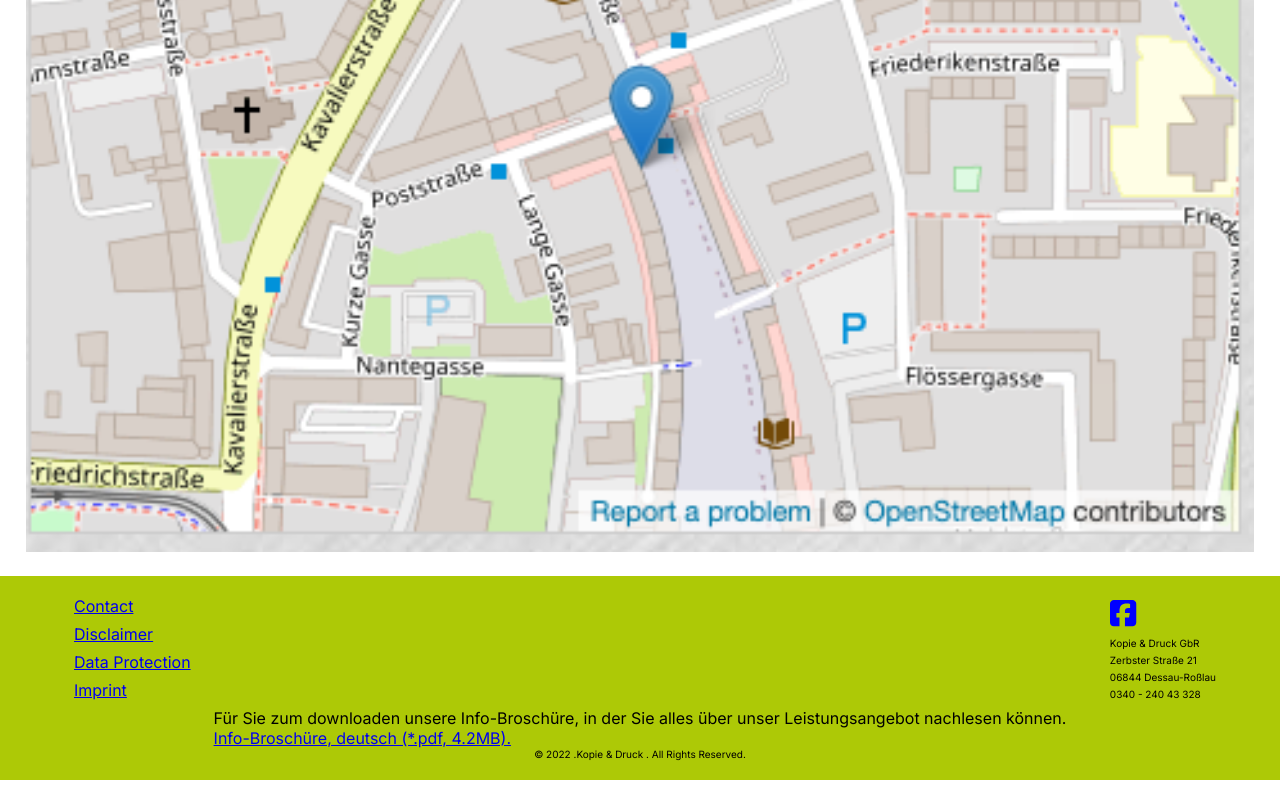
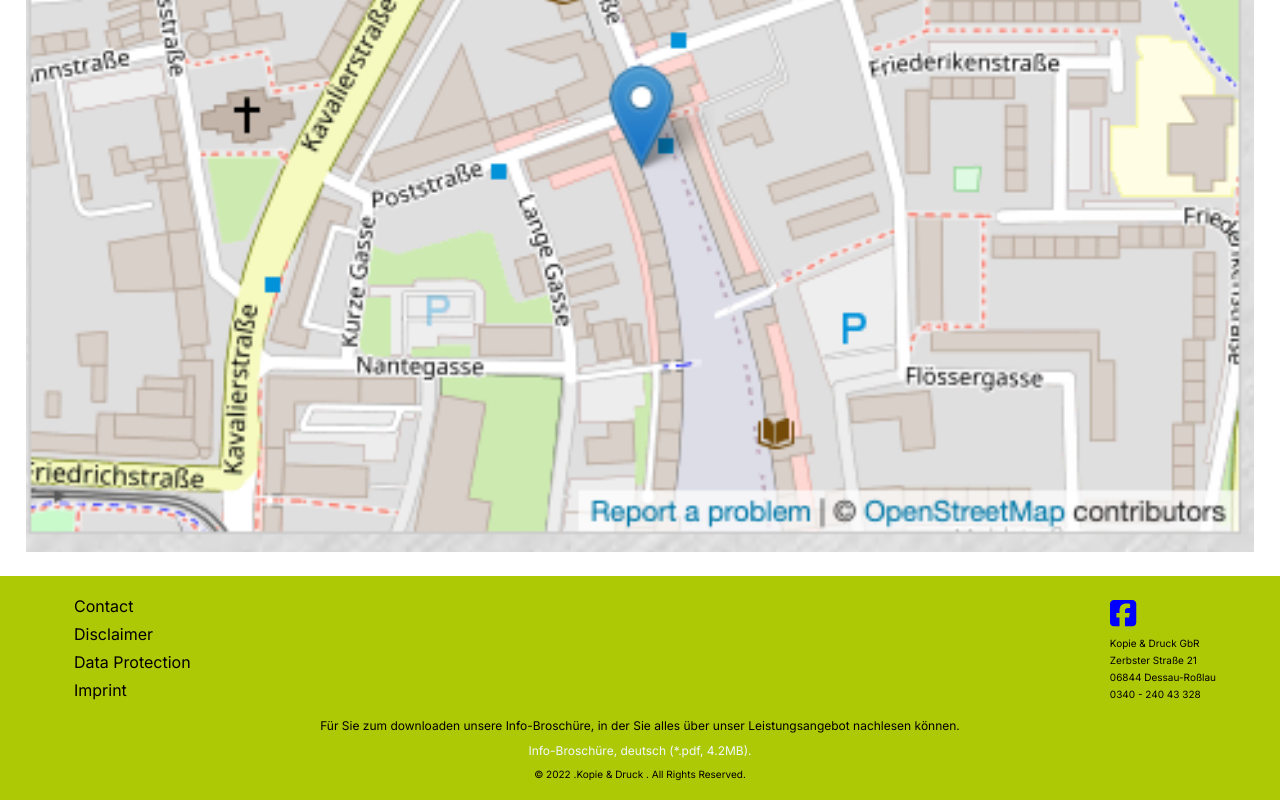
Before and after one commit to deeola/kopieunddruck, a React (Create React App) app: page / in a window 1280 px wide. Shown: the part 4225-5025 px from the top of the page. Built offline with nearby package versions, Linux system fonts and the light colour scheme.

Commit message:
info footer styling

```diff
--- a/src/components/Shared/Footer/Footer.js
+++ b/src/components/Shared/Footer/Footer.js
@@ -6,7 +6,7 @@ import { library } from "@fortawesome/fontawesome-svg-core";
 import { fab, faFacebookSquare } from "@fortawesome/free-brands-svg-icons";
 import {} from "@fortawesome/free-solid-svg-icons";
 import { Link } from "react-router-dom";
-import brochure from '../../../assest/web_broschur.pdf'
+import brochure from "../../../assest/web_broschur.pdf";
 
 library.add(fab);
 
@@ -31,6 +31,9 @@ const FooterNav = styled.ul`
 const FooterLink = styled(Link)`
   list-style: none;
   margin-bottom: 8px;
+  color: aliceblue ;
+  text-decoration: none;
+  color: black;
 `;
 
 const CopyRight = styled.p`
@@ -63,6 +66,30 @@ const Address = styled.div`
   }
 `;
 
+
+const Download = styled.div`
+
+width: 80%;
+margin: auto;
+
+
+p{
+  font-size: 12px;
+  margin-top: 10px;
+  text-align: center;
+
+}
+
+a{
+  margin: 10px 0px;
+  color: aliceblue;
+  text-decoration: none;
+  font-size: 12px;
+  text-align: center;
+  display: block;
+}
+`
+
 const Footer = () => {
   const getYear = new Date().getFullYear();
 
@@ -70,11 +97,11 @@ const Footer = () => {
     <FooterContainer>
       <FooterUpper>
         <FooterNav>
-          <FooterLink to='/kontact' >Contact</FooterLink>
+          <FooterLink to="/kontact">Contact</FooterLink>
           {/* <FooterLink to='/address'>Address</FooterLink> */}
-          <FooterLink to='/disclaimer'>Disclaimer</FooterLink>
-          <FooterLink to='/dataprotection'>Data Protection</FooterLink>
-          <FooterLink to='/impressum'>Imprint</FooterLink>
+          <FooterLink to="/disclaimer">Disclaimer</FooterLink>
+          <FooterLink to="/dataprotection">Data Protection</FooterLink>
+          <FooterLink to="/impressum">Imprint</FooterLink>
         </FooterNav>
         <Logo>
           <FacebookLink
@@ -91,10 +118,13 @@ const Footer = () => {
           </Address>
         </Logo>
       </FooterUpper>
-      <div>
-        <p>Für Sie zum downloaden unsere Info-Broschüre, in der Sie alles über unser Leistungsangebot nachlesen können.</p>
+      <Download>
+        <p>
+          Für Sie zum downloaden unsere Info-Broschüre, in der Sie alles über
+          unser Leistungsangebot nachlesen können.
+        </p>
         <a href={brochure}>Info-Broschüre, deutsch (*.pdf, 4.2MB).</a>
-      </div>
+      </Download>
 
       {/* <div>
           facebook Logo
```
